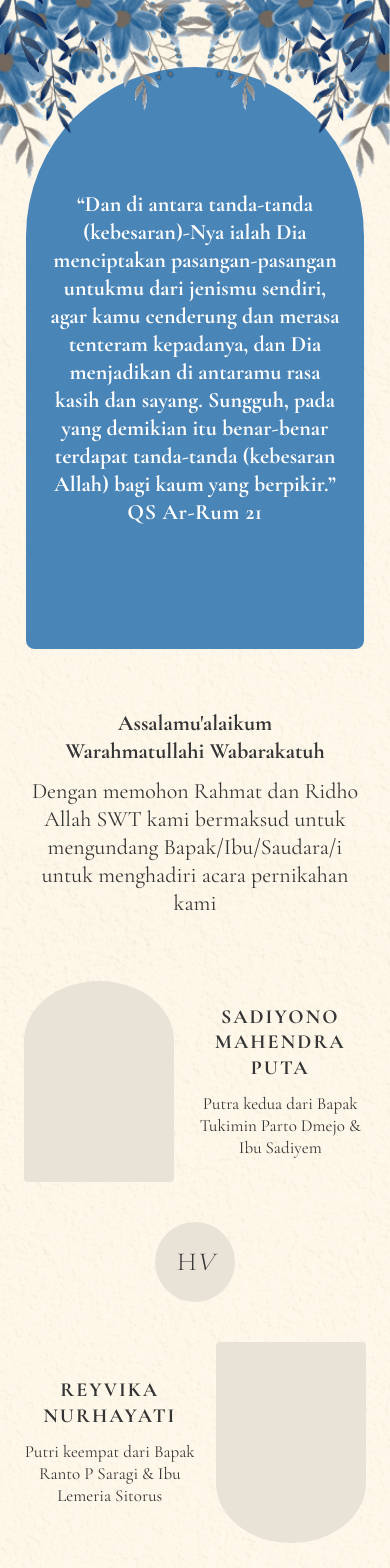
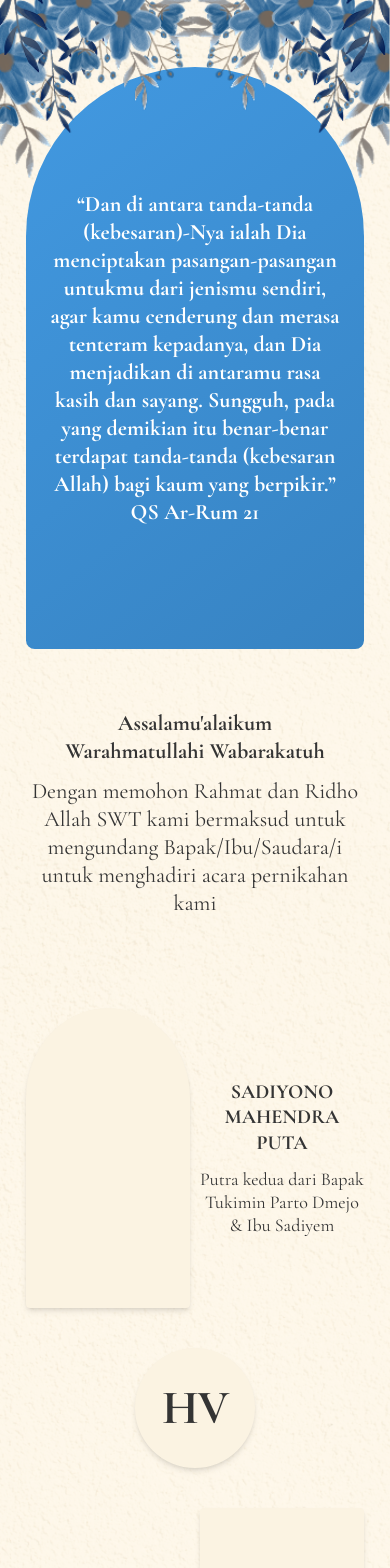
Before and after one commit to Arrasyidff/web-invitation-bunvik, a Next.js app: page / in a window 390 px wide. Shown: the top 1568 px of the page. Built offline with nearby package versions, Linux system fonts and the light colour scheme.

Commit message:
feat: Update CoupleCard and CoupleMonogram components for improved layout and styling. Adjust global styles for letter-spacing consistency. Modify CoupleSection and EventSection for enhanced responsiveness and visual appeal.

```diff
--- a/src/app/globals.css
+++ b/src/app/globals.css
@@ -24,10 +24,12 @@
 
 body {
   font-family: var(--font-cormorant), serif;
+  letter-spacing: nor;
 }
 
 p, h2 {
   line-height: 1.275;
+  letter-spacing: normal;
 }
 
 @keyframes fade-in {
--- a/src/features/couple/components/CoupleCard.tsx
+++ b/src/features/couple/components/CoupleCard.tsx
@@ -8,34 +8,17 @@ interface CoupleCardProps {
 export function CoupleCard({ fullName, childOrder, parents, photoPosition }: CoupleCardProps) {
   const archClass = photoPosition === "left" ? "arch-top" : "arch-bottom";
 
-  const photo = (
-    <div className={`w-[44%] aspect-[3/4] bg-[#E8E2D7] ${archClass} flex-shrink-0`} />
-  );
-
-  const text = (
-    <div className="flex-1 text-center">
-      <h2 className="text-[1.25rem] font-bold uppercase tracking-widest leading-tight text-foreground">
-        {fullName}
-      </h2>
-      <p className="mt-3 text-[1.0625rem] text-foreground leading-snug">
-        {childOrder} dari {parents}
-      </p>
-    </div>
-  );
-
   return (
-    <div className="flex items-center gap-5">
-      {photoPosition === "left" ? (
-        <>
-          {photo}
-          {text}
-        </>
-      ) : (
-        <>
-          {text}
-          {photo}
-        </>
-      )}
+    <div className={`grid grid-cols-2 gap-2.5 items-center ${photoPosition === "right" ? "[&>*:first-child]:order-2 [&>*:last-child]:order-1" : ""}`}>
+      <div className={`h-75 bg-[#FBF3E2] ${archClass} shadow-md`} />
+      <div className="text-center">
+        <h2 className="text-[1.25rem] font-bold uppercase tracking-widest text-foreground">
+          {fullName}
+        </h2>
+        <p className="mt-3 text-[1.125rem] text-foreground">
+          {childOrder} dari {parents}
+        </p>
+      </div>
     </div>
   );
 }
--- a/src/features/couple/components/CoupleMonogram.tsx
+++ b/src/features/couple/components/CoupleMonogram.tsx
@@ -6,10 +6,10 @@ interface CoupleMonogramProps {
 export function CoupleMonogram({ groomInitial, brideInitial }: CoupleMonogramProps) {
   return (
     <div className="flex justify-center my-10">
-      <div className="w-20 h-20 rounded-full bg-[#E8E2D7] flex items-center justify-center">
-        <span className="text-[1.625rem] font-light tracking-tight text-foreground">
+      <div className="w-30 h-30 rounded-full bg-[#FBF3E2] flex items-center justify-center shadow-md">
+        <span className="text-[3rem] font-bold tracking-tight text-foreground">
           {groomInitial}
-          <span className="font-light italic">{brideInitial}</span>
+          <span className="font-bold">{brideInitial}</span>
         </span>
       </div>
     </div>
--- a/src/features/couple/components/CoupleSection.tsx
+++ b/src/features/couple/components/CoupleSection.tsx
@@ -13,7 +13,7 @@ import { CoupleMonogram } from "./CoupleMonogram";
 
 export function CoupleSection() {
   return (
-    <section id="couple" className="relative w-full px-6 pt-16 pb-20">
+    <section id="couple" className="relative w-full px-6.5 my-22.75">
       <CoupleCard
         fullName={GROOM_FULL_NAME}
         childOrder={GROOM_CHILD_ORDER}
--- a/src/features/event/components/EventSection.tsx
+++ b/src/features/event/components/EventSection.tsx
@@ -5,7 +5,7 @@ import { EventVenue } from "./EventVenue";
 export function EventSection() {
   return (
     <section id="event" className="relative w-full px-6 py-14">
-      <div className="bg-[#3B9CDA] rounded-2xl px-7 py-10 text-white text-center">
+      <div className="rounded-2xl px-7 py-10 text-white text-center" style={{ background: 'linear-gradient(142deg, #3B9CDA 0%, #2F83B9 100%)' }}>
         <h2 className="font-[family-name:var(--font-pinyon)] text-[3.5rem] leading-tight">
           Save The Date
         </h2>
--- a/src/features/opening/components/OpeningVerseArch.tsx
+++ b/src/features/opening/components/OpeningVerseArch.tsx
@@ -3,7 +3,7 @@ export function OpeningVerseArch() {
     <div className="px-6.5 mt-22.75">
       <div
         className="relative w-full h-145.5 font-bold -mt-6 z-0 bg-[#4a85b8] flex flex-col items-center justify-center px-6 text-white text-center"
-        style={{ borderRadius: "232px 232px 12px 12px" }}
+        style={{ borderRadius: "232px 232px 12px 12px", background: 'linear-gradient(142deg, #4299E1 0%, #3783C2 100%)' }}
       >
         <p className="text-[1.375rem]">
           &ldquo;Dan di antara tanda-tanda (kebesaran)-Nya ialah Dia menciptakan
```
